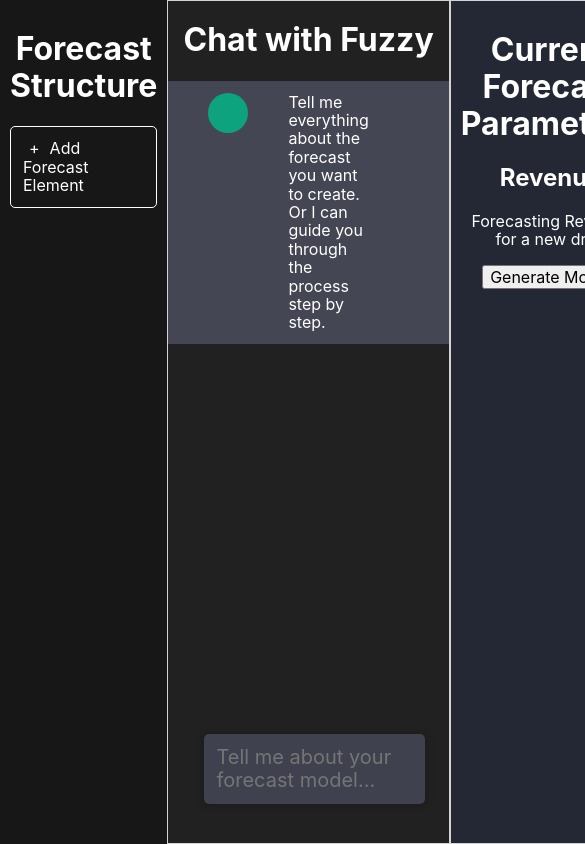
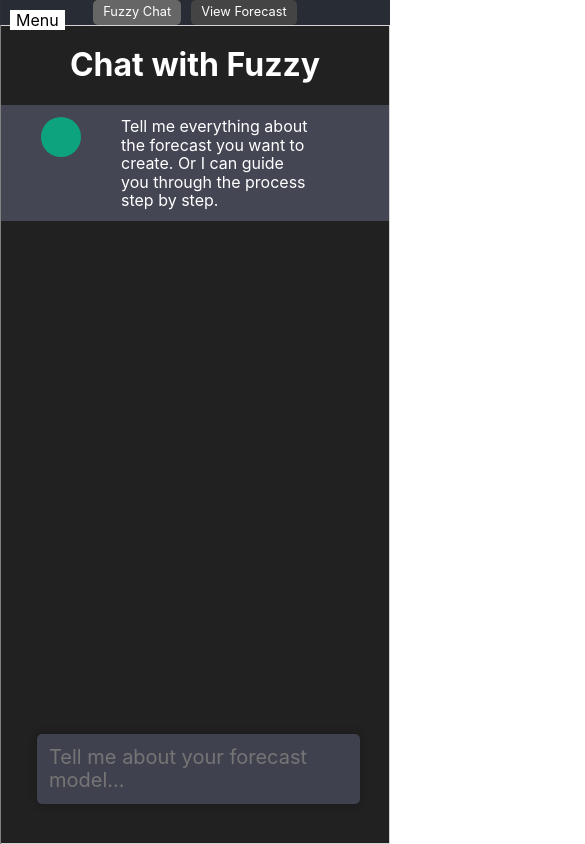
Before and after one commit to mojmojcode/fuzzy, a React (Create React App) app: page / in a window 390 px wide. Shown: the top 844 px of the page, 585 px wide, since content can reach past the window. Built offline with nearby package versions, Linux system fonts and the light colour scheme.

Commit message:
updated css for mobile device

```diff
--- a/public/index.html
+++ b/public/index.html
@@ -24,7 +24,7 @@
       work correctly both with client-side routing and a non-root public URL.
       Learn how to configure a non-root public URL by running `npm run build`.
     -->
-    <title>React App</title>
+    <title>Fuzzy Forecast</title>
   </head>
   <body>
     <noscript>You need to enable JavaScript to run this app.</noscript>
--- a/src/App.css
+++ b/src/App.css
@@ -127,10 +127,7 @@
 /* get the sizing of the columns right */
 .chatbox, .forecast-parameters {
   flex: 1;
-
-
   border: 1px solid #d3d3d3;
-
 }
 
 .App-logo {
@@ -167,3 +164,136 @@
     transform: rotate(360deg);
   }
 }
+
+.mobile-controls{
+  display: none;
+}
+
+.sidemenu-toggle{
+  display: none;
+}
+
+.main-content {
+  display: flex;
+  flex-direction: column;
+  flex-grow: 1;
+  width: 100%;
+  /* Ensure it's part of the flex layout */
+}
+.page-content
+{
+  display: flex;
+  flex-direction: column; /* Align children vertically */
+  flex-grow: 1; /* Take up all available space */
+  width: 100%; /* Cover full width */
+  position: relative; /* If you are positioning children absolutely */
+}
+/* Mobile specific styles */
+@media (max-width: 768px) {
+  .mobile-toggle-buttons {
+    display: flex;
+    justify-content: space-around;
+    padding: 10px 0;
+  }
+  .main-content {
+    display: flex;
+    flex-direction: column; /* Align children vertically */
+    flex-grow: 1; /* Take up all available space */
+    width: 100%; /* Cover full width */
+    position: relative; /* If you are positioning children absolutely */
+  }
+  .page-content {
+    flex-grow: 1; /* Take up all available space */
+    width: 100%; /* Cover full width */
+  }
+  .mobile-controls {
+    display: block; /* Show the mobile controls */
+  }
+  .mobile-toggle-buttons button {
+    flex-grow: 1;
+    padding: 10px;
+    background: #f0f0f0;
+    border: 1px solid #ccc;
+    font-size: 16px;
+  }
+
+  .mobile-toggle-buttons button.active {
+    background-color: #007bff;
+    color: white;
+    border-color: #007bff;
+  }
+
+  .sidemenu {
+    position: fixed;
+    top: 0;
+    left: 0;
+    transform: translateX(-100%); /* Start off-screen */
+    width: 75%; /* Adjust based on your preference */
+    height: 100%;
+    background-color: #333; /* Example color */
+    transition: transform 0.3s ease-out;
+    z-index: 1000; /* Ensure it's above other content */
+}
+
+  .sidemenu:not(.sidemenu-hidden) {
+    transform: translateX(0); /* Show when toggled */
+  }
+
+  .menu-toggle, .forecast-toggle {
+    position: fixed;
+    z-index: 1010; /* Above the side menu */
+    top: 10px; /* Adjust as needed */
+    left: 10px; /* Adjust as needed */
+    cursor: pointer;
+  }
+
+  .sidemenu-toggle {
+    display: block; /* Show the toggle button */
+    position: absolute;
+    top: 10px;
+    left: 10px;
+    z-index: 1001;
+    cursor: pointer;
+    background-color: white;
+    border: none;
+    color: black; /* Adjust based on your preference */
+  }
+
+  .chatbox {
+    transition: opacity 0.3s ease;
+    height: 100%; /* Fill available vertical space */
+  }
+
+  .forecast-parameters{
+    transition: opacity 0.3s ease;
+  }
+
+  .sidemenu-open ~ .main-content, .sidemenu-open ~ .chatbox, .sidemenu-open ~ .forecast-parameters {
+    opacity: 0.5; /* Dim the content when menu is open */
+}
+  .chatbox-active .chatbox,
+  .forecast-parameters-active .forecast-parameters {
+    display: block; /* Only show the active section */
+  }
+
+  .toggle-button {
+    font-size: 0.8rem; /* Small font size for the buttons */
+    margin: 0 5px; /* Spacing between buttons */
+    padding: 5px 10px; /* Small padding, slightly bigger than one row of text */
+    background-color: #444; /* Example background color */
+    color: #fff; /* Text color */
+    border: none;
+    border-radius: 5px;
+    cursor: pointer;
+    transition: background-color 0.3s ease;
+  }
+
+  .toggle-button.active {
+    background-color: #666; /* Darker background for active state */
+  }
+
+  .toggle-button:hover {
+    background-color: #555; /* Hover state */
+  }
+
+}
--- a/src/App.js
+++ b/src/App.js
@@ -68,14 +68,55 @@ function App() {
     }
   };
 
+  // handles the mobile layout of the app
+  const [isSideMenuOpen, setIsSideMenuOpen] = useState(false);
+  const [isForecastVisible, setIsForecastVisible] = useState(false);
+  const [activeWindow, setActiveWindow] = useState("chat");
+
+  const toggleSideMenu = () => {
+    if (window.innerWidth <= 768) {
+      // Example breakpoint for mobile devices
+      setIsSideMenuOpen(!isSideMenuOpen);
+    }
+  };
+  const toggleActiveWindow = (windowName) => setActiveWindow(windowName);
+
   return (
-    <div className="App">
-      <aside className="sidemenu">
+    <div className={`App`}>
+      <button className="sidemenu-toggle" onClick={toggleSideMenu}>
+        {isSideMenuOpen ? "Close" : "Menu"}
+      </button>
+
+      <aside className={`sidemenu ${isSideMenuOpen ? "" : "sidemenu-hidden"}`}>
         <h1>Forecast Structure</h1>
         <div className="sidemenu-button" onClick={clearChatLog}>
           <span>+</span>Add Forecast Element
         </div>
       </aside>
+
+      <main className="main-content">
+        <div className="mobile-controls">
+          <button
+            className={`toggle-button ${
+              activeWindow === "chat" ? "active" : ""
+            }`}
+            onClick={() => toggleActiveWindow("chat")}
+          >
+            Fuzzy Chat
+          </button>
+          <button
+            className={`toggle-button ${
+              activeWindow === "forecast" ? "active" : ""
+            }`}
+            onClick={() => toggleActiveWindow("forecast")}
+          >
+            View Forecast
+          </button>
+
+          {/* <ChatInput /> This is where you include the ChatInput component */}
+        </div>
+        <div className="page-content">
+          {activeWindow === "chat" && (
             <section className="chatbox">
               <h1>Chat with Fuzzy</h1>
 
@@ -83,7 +124,8 @@ function App() {
                 {chatLog.map((content, index) => (
                   <ChatMessage key={index} message={content} />
                 ))}
-          <div ref={chatLogEndRef} /> {/* Invisible element for scrolling */}
+                <div ref={chatLogEndRef} />{" "}
+                {/* Invisible element for scrolling */}
               </div>
 
               <div className="chat-input-holder">
@@ -112,6 +154,9 @@ function App() {
                 </div>
               )}
             </section>
+          )}
+          {/* Forecast Parameters are only shown when activeWindow is 'forecast' */}
+          {activeWindow === "forecast" && (
             <section className="forecast-parameters">
               <h1>Current Forecast Parameters</h1>
               <div className="forecast-parameters-box">
@@ -120,7 +165,9 @@ function App() {
                 <button type="submit">Generate Model</button>
               </div>
             </section>
-      {/* <ChatInput /> This is where you include the ChatInput component */}
+          )}
+        </div>
+      </main>
     </div>
   );
 }
```
Also changed, not shown: public/manifest.json, 1 other file (tests, documents, lock files or other folders). Lines whose indentation alone changed are shown as unchanged.
